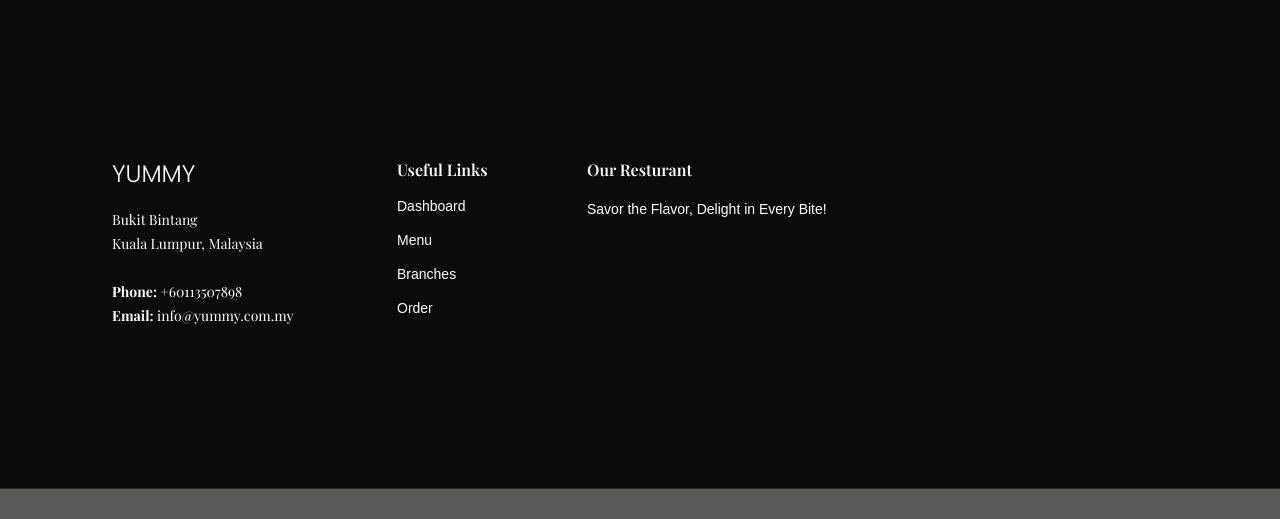
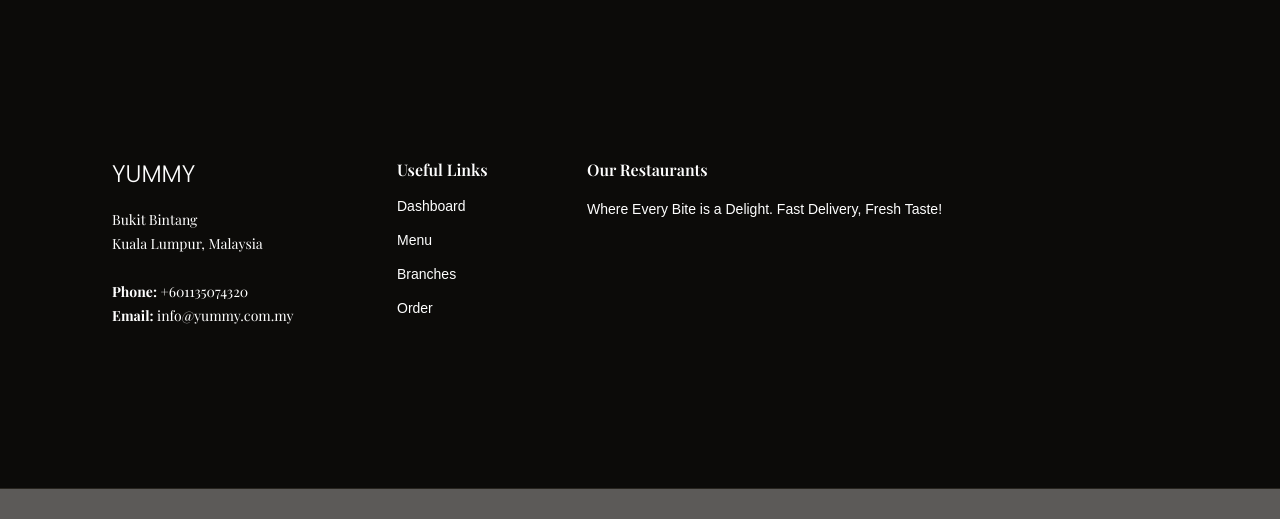
Before and after one commit to mmafrar/yummy, a Django app: page /dashboard/ in a window 1280 px wide; the page is wider, and only the part inside the window is pictured. Shown: the part 1422-1941 px from the top of that part. Run offline with Django 5.2, Linux system fonts and the light colour scheme; some libraries are stand-ins or nearby versions; some web fonts are replaced.

Commit message:
Fix content branch and dashboard footer (#34)

```diff
--- a/templates/base-dashboard.html
+++ b/templates/base-dashboard.html
@@ -85,7 +85,7 @@
                 <p>
                   Bukit Bintang <br />
                   Kuala Lumpur, Malaysia<br /><br />
-                  <strong>Phone:</strong> +60113507898<br />
+                  <strong>Phone:</strong> +601135074320<br />
                   <strong>Email:</strong> info@yummy.com.my<br />
                 </p>
               </div>
@@ -110,8 +110,8 @@
             </div>
 
             <div class="col-lg-4 col-md-6 footer-newsletter">
-              <h4>Our Resturant</h4>
-              <p>Savor the Flavor, Delight in Every Bite!</p>
+              <h4>Our Restaurants</h4>
+              <p>Where Every Bite is a Delight. Fast Delivery, Fresh Taste!</p>
             </div>
           </div>
         </div>
```
Also changed, not shown: branches/templates/branches.html (+4 -4 lines).
